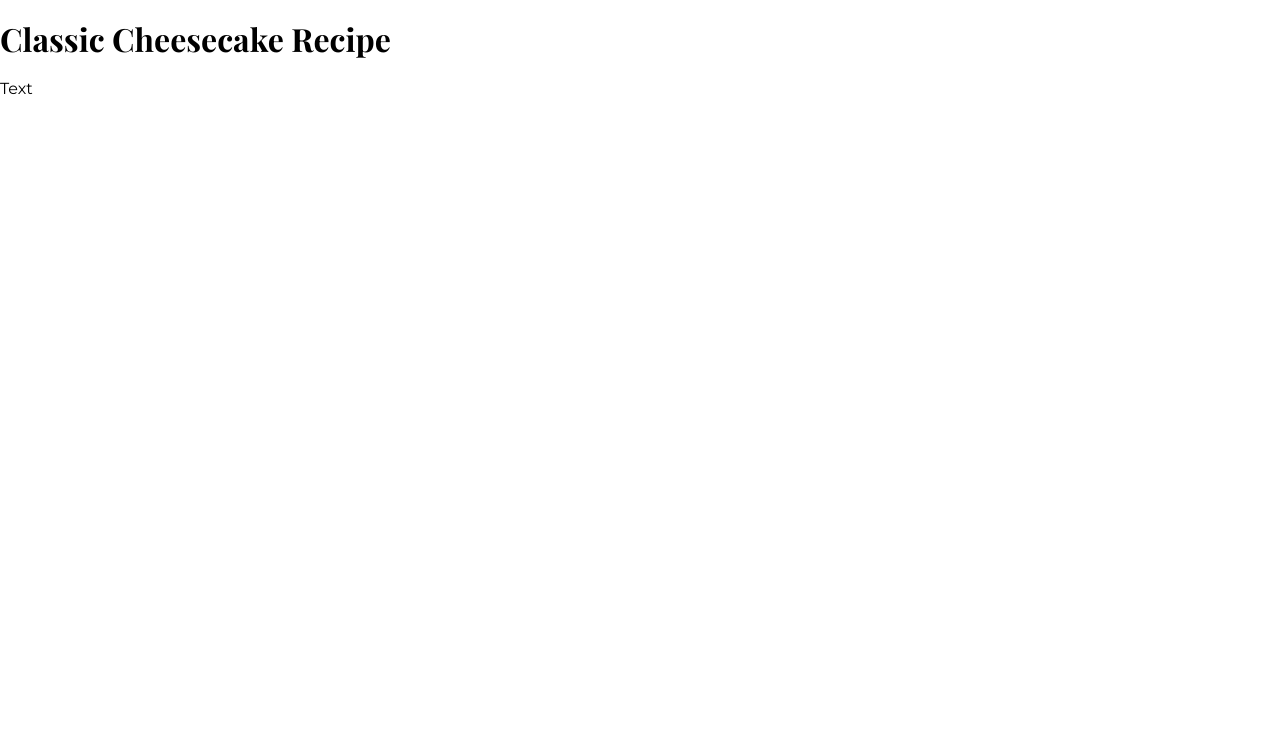
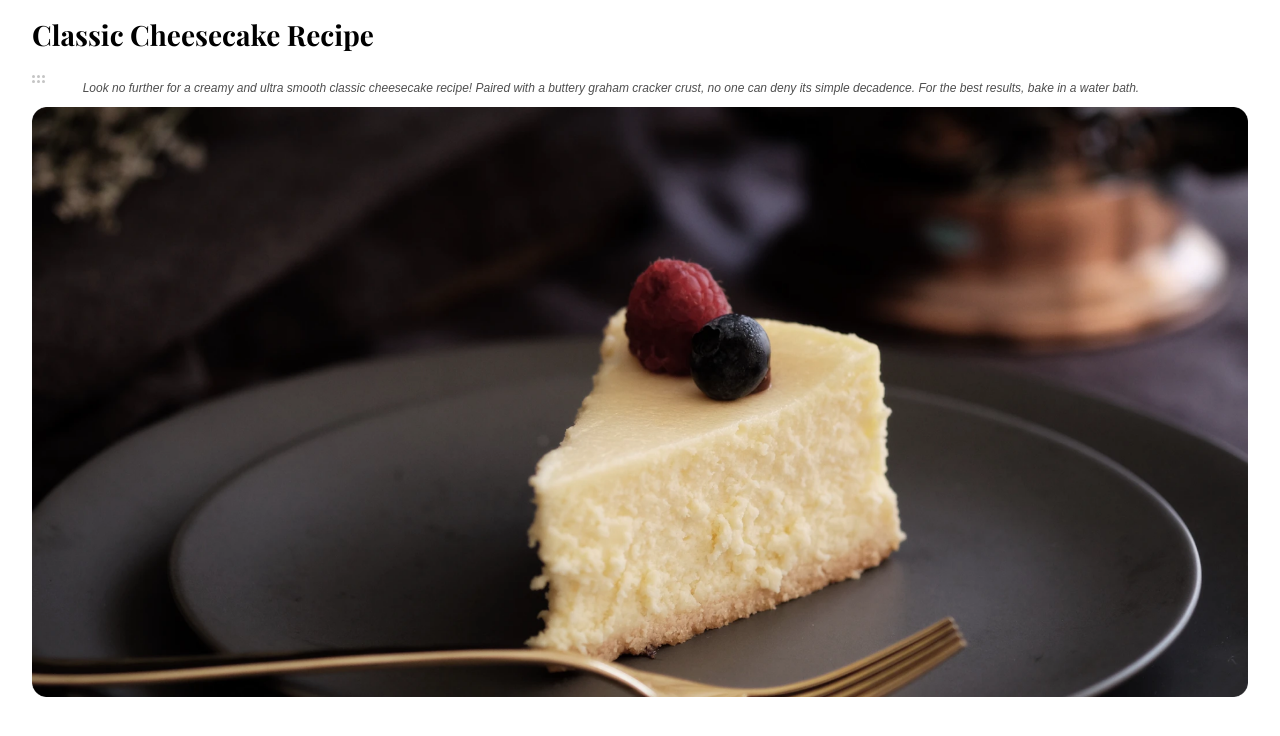
Before and after one commit to disto-stack/recipe-page, a plain HTML site: page index.html in a window 1280 px wide. Drawn offline with nearby package versions, Linux system fonts and the light colour scheme; a web font is replaced by a local one.

Commit message:
add utilities css classes

```diff
--- a/assets/css/main.css
+++ b/assets/css/main.css
@@ -2,6 +2,8 @@
 
 * {
 	font-family: 'Montserrat', sans-serif;
+	color: #333333;
+	font-size: 14px;
 }
 
 h1,
@@ -11,6 +13,27 @@ h4,
 h5,
 h6 {
 	font-family: 'Playfair Display', serif;
+}
+
+/* Utilities */
+.font-size-s {
+	font-size: 12px !important;
+}
+
+.font-size-xs {
+	font-size: 10px !important;
+}
+
+.font-size-xxs {
+	font-size: 8px !important;
+}
+
+.font-black {
+	color: #000000 !important;
+}
+
+.font-gray {
+	color: #4f4f4f !important;
 }
 
 .font-weight-regular {
@@ -28,3 +51,8 @@ h6 {
 .font-style-italic {
 	font-style: italic !important;
 }
+
+.container {
+	margin: 0 auto;
+	width: 95%;
+}
--- a/index.html
+++ b/index.html
@@ -22,7 +22,24 @@
 		<link rel="stylesheet" href="./assets/css/main.css" />
 	</head>
 	<body>
-		<h1 class="font-weight-bold">Classic Cheesecake Recipe</h1>
-		<p>Text</p>
+		<header class="container">
+			<h1 class="font-weight-bold font-black">Classic Cheesecake Recipe</h1>
+			<div class="pure-g">
+				<div class="pure-u-1-24">
+					<img src="./assets/icon/6dots.svg" alt="6 dots icon" />
+				</div>
+				<p
+					class="pure-u-23-24 font-gray font-style-italic font-size-s font-weight-medium header-text"
+				>
+					Look no further for a creamy and ultra smooth classic cheesecake
+					recipe! Paired with a buttery graham cracker crust, no one can deny
+					its simple decadence. For the best results, bake in a water bath.
+				</p>
+			</div>
+		</header>
+
+		<section class="container">
+			<img class="pure-img" src="./assets/img/photo1.png" alt="hero image" />
+		</section>
 	</body>
 </html>
```
Also changed, not shown: assets/icon/6dots.svg (added), assets/img/photo1.png (added).
